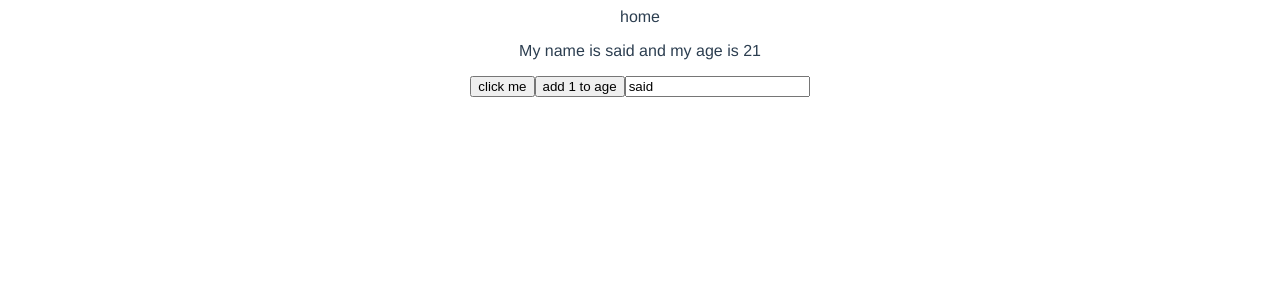
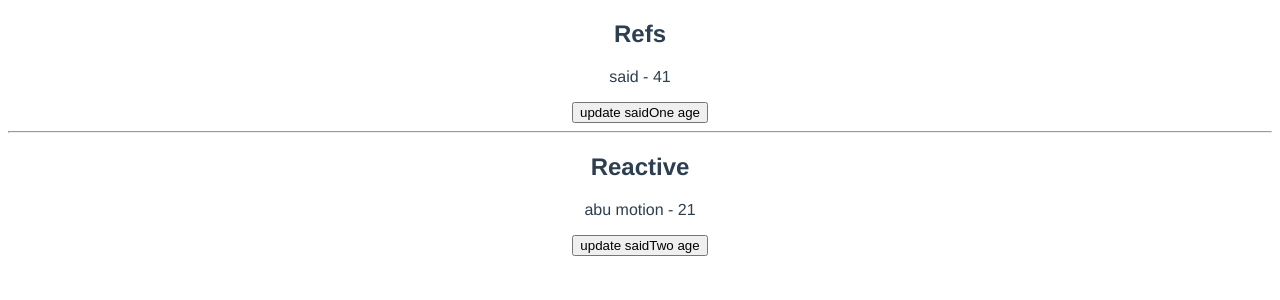
Before and after one commit to saidAbdirahman/Dojo-blog, a Vue app: page / in a window 1280 px wide. Shown: the top 300 px of the page. Built offline with nearby package versions, Linux system fonts and the light colour scheme.

Commit message:
Refs and  reactive
Signed-off-by: saidAbdirahman <saidqaaje11@gmail.com>

```diff
--- a/src/views/HomeView.vue
+++ b/src/views/HomeView.vue
@@ -1,36 +1,38 @@
 <template>
   <div class="home">
 
-home
-<p >My name is {{name}} and my age is {{age}}</p>
-<button @click="handleEvent()">click me </button>
-<button @click="age++">add 1 to age</button>
-<input type="text" v-model="name">
+<h2>Refs</h2>
+<p >{{saidOne.name}} - {{ saidOne.age }}</p>
+<button @click="updatesaidOne()">update saidOne age</button>
+<hr>
+<h2>Reactive</h2>
+<p >{{saidTwo.name}} - {{ saidTwo.age }}</p>
+<button @click="updatesaidTwo()">update saidTwo age</button>
   </div>
 </template>
 
 <script>
-import { ref } from 'vue'
+import { ref,reactive } from 'vue'
 // @ is an alias to /src
 
 
 export default {
   name: 'HomeView',
   setup(){
-    console.log('setuped')
-    const name =ref('said')
-    const age = ref(21)
+    const saidOne = ref({name:'said',age:41})
+    const saidTwo = reactive({name:'abu motion',age:21})
+   const updatesaidOne = () =>{
+    saidOne.value.age = 31
 
-    // const p = ref(null)
-    const handleEvent = () => {
-      name.value = ref('Masoud')
-
-    }
-
-    return {
-      name,
-      age,
-      handleEvent:handleEvent,
+   }
+   const updatesaidTwo = () =>{
+    saidTwo.age = 11
+   }
+       return {
+      saidOne,
+      updatesaidOne,
+      saidTwo,
+      updatesaidTwo
 
     }
   } ,
```
